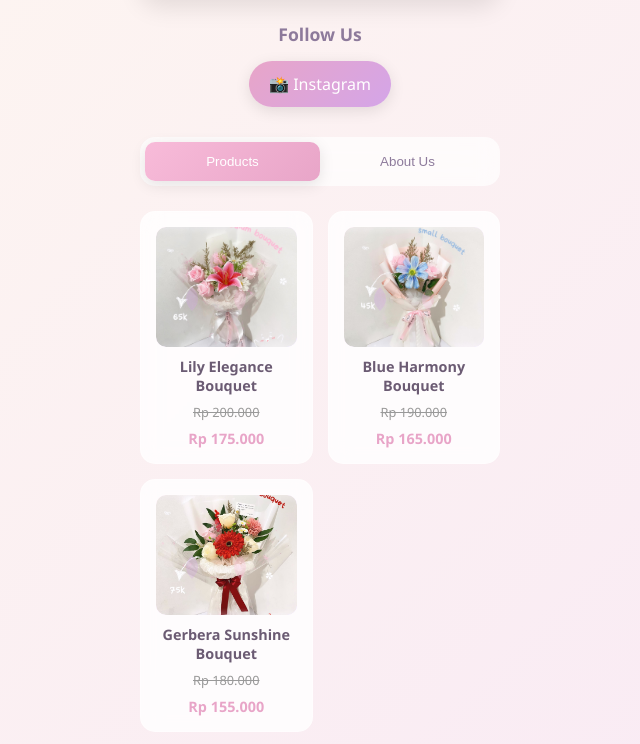
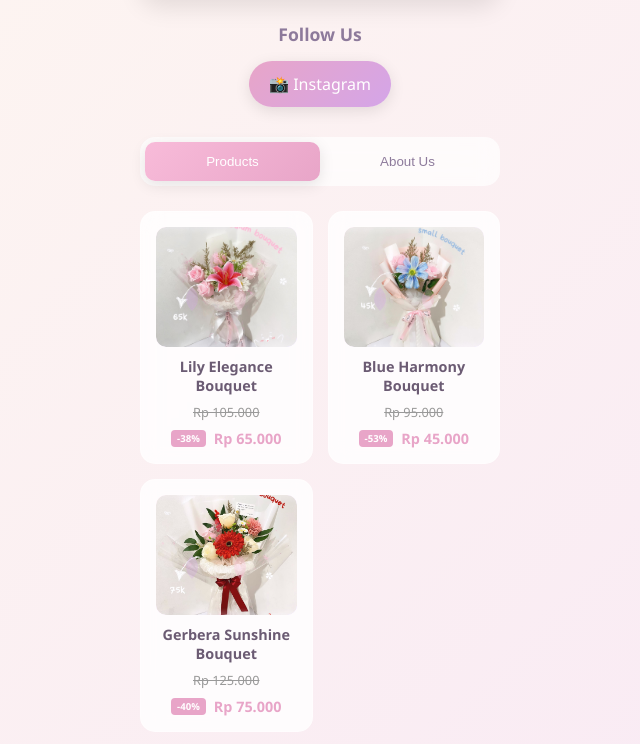
Before and after one commit to rdtyaaa/flowfy, a plain HTML site: page index.html in a window 1280 px wide. Shown: the part 168-912 px from the top of the page, without its empty margins (320-960 px from the left). Drawn offline with Linux system fonts and the light colour scheme.

Commit message:
chore: initial push of completed Flowfy Web

```diff
--- a/index.html
+++ b/index.html
@@ -215,23 +215,38 @@
       }
 
       .price-container {
-        display: flex;
         justify-content: center;
         align-items: center;
-        gap: 8px;
-        flex-wrap: wrap;
       }
 
       .original-price {
+        display: block;
         text-decoration: line-through;
         color: #999;
         font-size: 0.8rem;
+        margin: 8px;
       }
 
       .discount-price {
         color: #e8a5c8;
         font-weight: 700;
         font-size: 0.9rem;
+      }
+
+      .discount-percentage {
+        background: #e8a5c8;
+        color: white;
+        padding: 2px 6px;
+        border-radius: 4px;
+        font-size: 0.6em;
+        font-weight: bold;
+      }
+
+      .discount-container {
+        display: flex;
+        justify-content: center;
+        align-items: center;
+        gap: 8px; /* memberikan jarak antar elemen */
       }
 
       .custom-card {
@@ -602,7 +617,7 @@
           <div class="products-grid">
             <div
               class="product-card"
-              onclick="orderProduct('Lily Elegance Bouquet', 'Rp 175.000')"
+              onclick="orderProduct('Lily Elegance Bouquet', 'Rp 65.000')"
             >
               <div class="product-image">
                 <img
@@ -618,14 +633,17 @@
               </div>
               <h4 class="product-name">Lily Elegance Bouquet</h4>
               <div class="price-container">
-                <span class="original-price">Rp 200.000</span>
-                <span class="discount-price">Rp 175.000</span>
+                <span class="original-price">Rp 105.000</span>
+                <div class="discount-container">
+                  <span class="discount-percentage">-38%</span>
+                  <span class="discount-price">Rp 65.000</span>
+                </div>
               </div>
             </div>
 
             <div
               class="product-card"
-              onclick="orderProduct('Blue Harmony Bouquet', 'Rp 165.000')"
+              onclick="orderProduct('Blue Harmony Bouquet', 'Rp 45.000')"
             >
               <div class="product-image">
                 <img
@@ -641,14 +659,17 @@
               </div>
               <h4 class="product-name">Blue Harmony Bouquet</h4>
               <div class="price-container">
-                <span class="original-price">Rp 190.000</span>
-                <span class="discount-price">Rp 165.000</span>
+                <span class="original-price">Rp 95.000</span>
+                <div class="discount-container">
+                  <span class="discount-percentage">-53%</span>
+                  <span class="discount-price">Rp 45.000</span>
+                </div>
               </div>
             </div>
 
             <div
               class="product-card"
-              onclick="orderProduct('Gerbera Sunshine Bouquet', 'Rp 155.000')"
+              onclick="orderProduct('Gerbera Sunshine Bouquet', 'Rp 75.000')"
             >
               <div class="product-image">
                 <img
@@ -664,8 +685,11 @@
               </div>
               <h4 class="product-name">Gerbera Sunshine Bouquet</h4>
               <div class="price-container">
-                <span class="original-price">Rp 180.000</span>
-                <span class="discount-price">Rp 155.000</span>
+                <span class="original-price">Rp 125.000</span>
+                <div class="discount-container">
+                  <span class="discount-percentage">-40%</span>
+                  <span class="discount-price">Rp 75.000</span>
+                </div>
               </div>
             </div>
 
```
